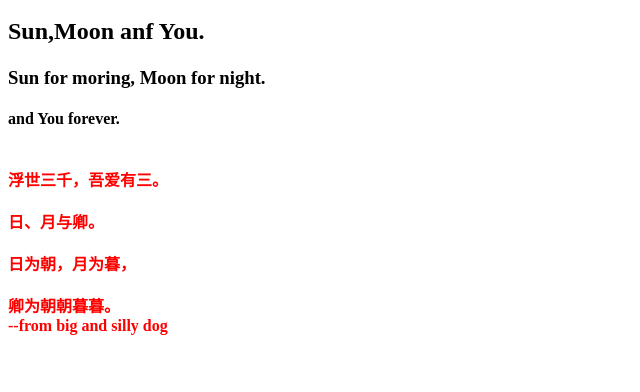
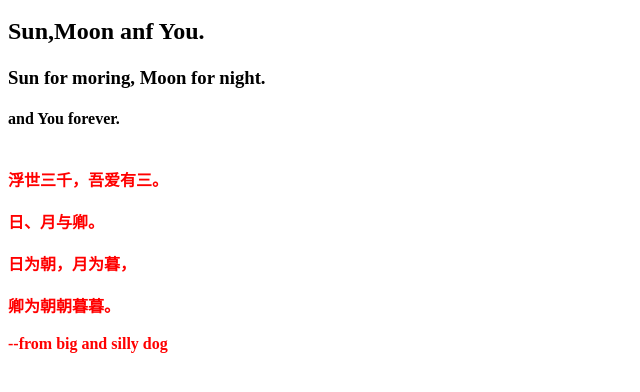
Before and after one commit to Monica-whiteCat/Monica-whiteCat.github.io, a plain HTML site: page index.html in a window 1280 px wide. Shown: the part 48-440 px from the top of the page, without its empty margins (0-640 px from the left). Drawn offline with Linux system fonts and the light colour scheme.

Commit message:
某人
LOVE

```diff
--- a/index.html
+++ b/index.html
@@ -10,7 +10,7 @@
  <br/>
 <font color="red">日为朝，月为暮， <br/></font>
  <br/>
-<font color="red"> 卿为朝朝暮暮。</font>
+<font color="red"> 卿为朝朝暮暮。 <br/></font>
  <br/>
 <font color="red">--from big and silly dog <br/></font>
  <br/>
```
